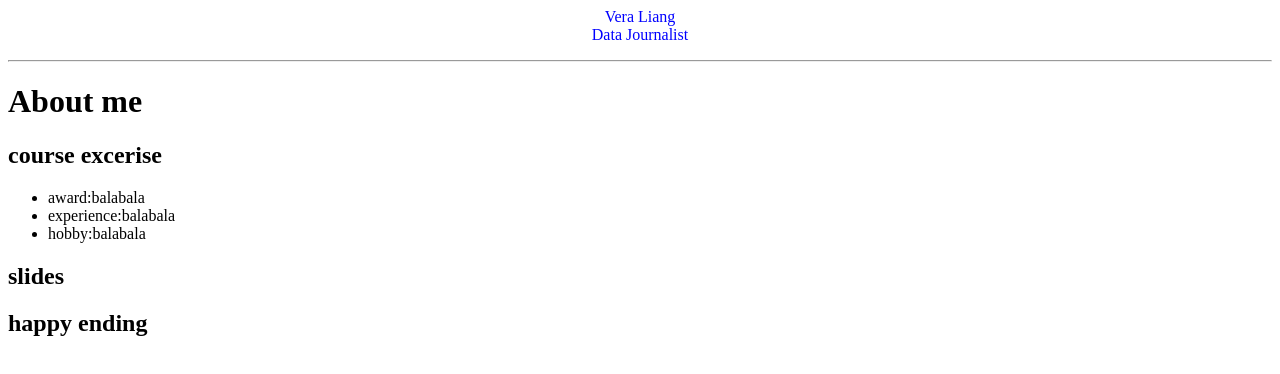
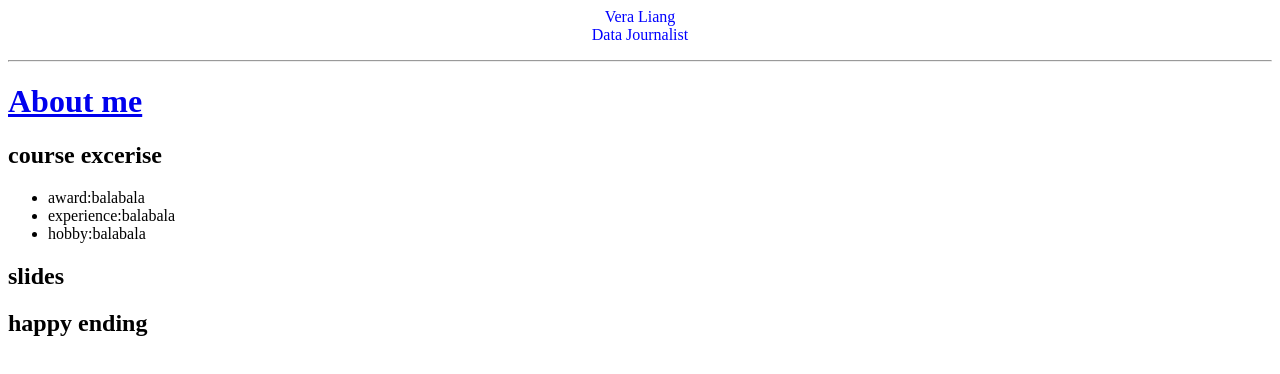
Before and after one commit to jiati/jiati.github.io, a plain HTML site: page index.html in a window 1280 px wide. Drawn offline with Linux system fonts and the light colour scheme.

Commit message:
Update index.html

```diff
--- a/index.html
+++ b/index.html
@@ -12,7 +12,7 @@
        </div>
       <hr>
     <h1>
-        <a herf="https://www.baidu.com/">About me
+        <a href="https://www.baidu.com/">About me
         </a>
             </h1>
 
```
